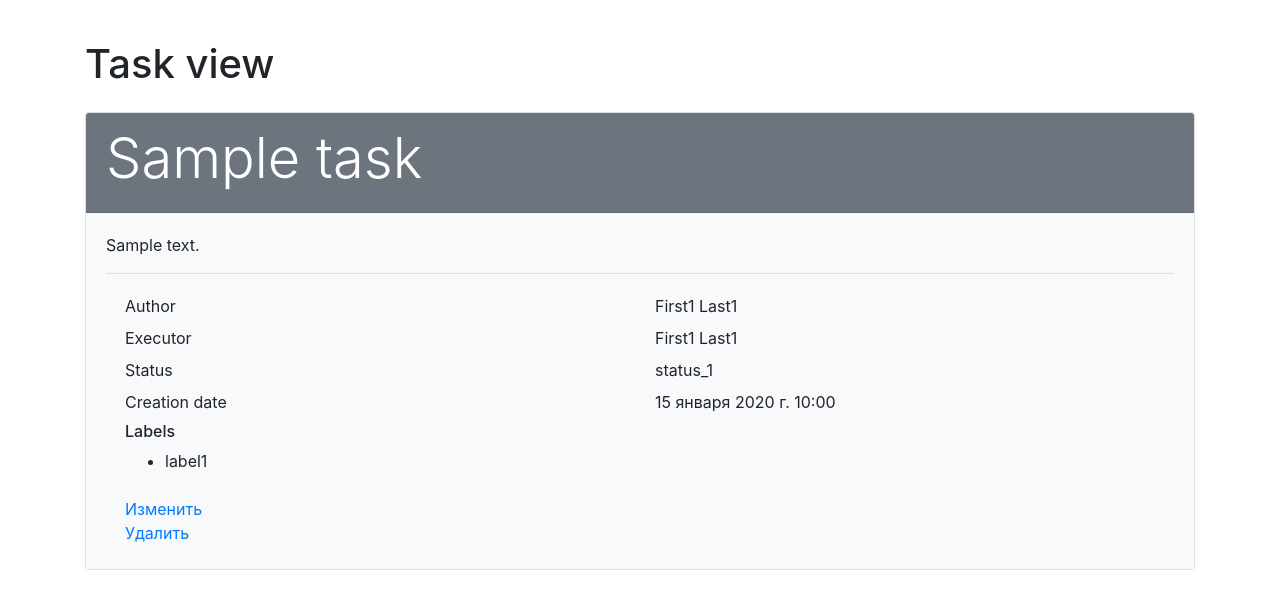
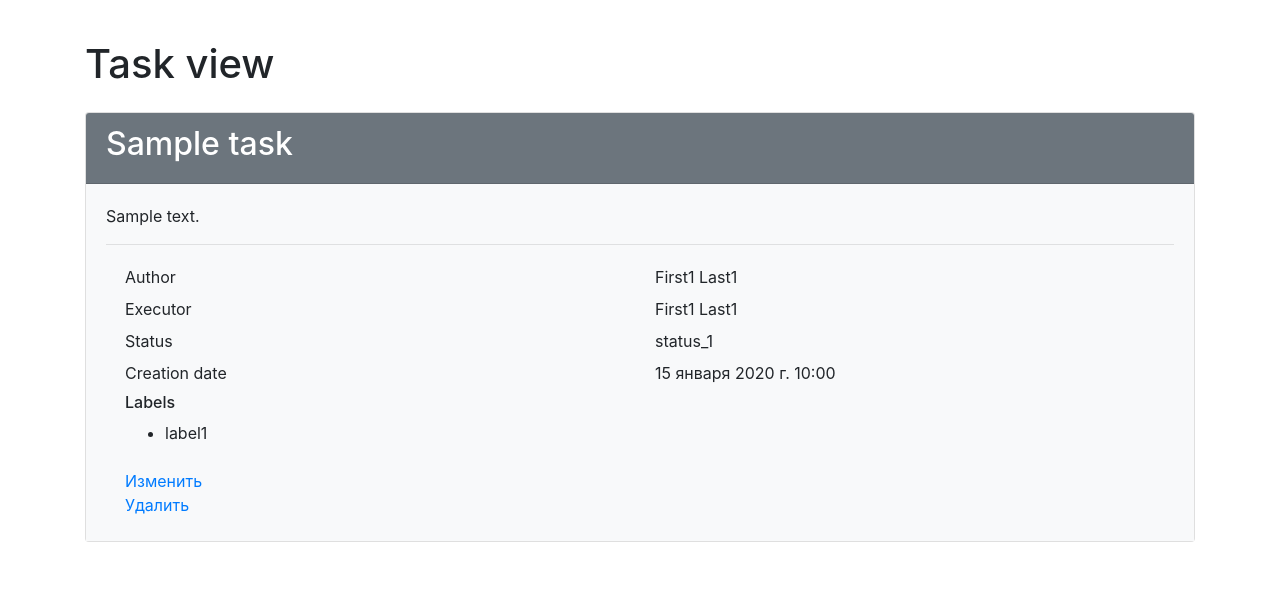
Before and after one commit to Perceptor89/python-project-lvl4, a Django app: page /tasks/1/ in a window 1280 px wide. Shown: the part 56-666 px from the top of the page. Run offline with Django 4.2, Linux system fonts and the light colour scheme; a user stored in the database is signed in; data comes from the database, SQL or seed files in the repository; tables that the repository leaves empty hold one stand-in row (values such as "Sample post"); parts of the project's set-up code (start-up, migrations or seed data) failed here and were passed over; some libraries are stand-ins or nearby versions.

Commit message:
unset "h2" tag in task_detail

```diff
--- a/tasks/templates/tasks/detail.html
+++ b/tasks/templates/tasks/detail.html
@@ -4,7 +4,7 @@
 {% block content %}
 <div class="card">
     <div class="card-header bg-secondary text-white">
-        <h2 class="display-4">{{ task.name }}</h2>
+        <h2>{{ task.name }}</h2>
     </div>
     <div class="card-body bg-light">
         <p>{{ task.description }}</p>
```
